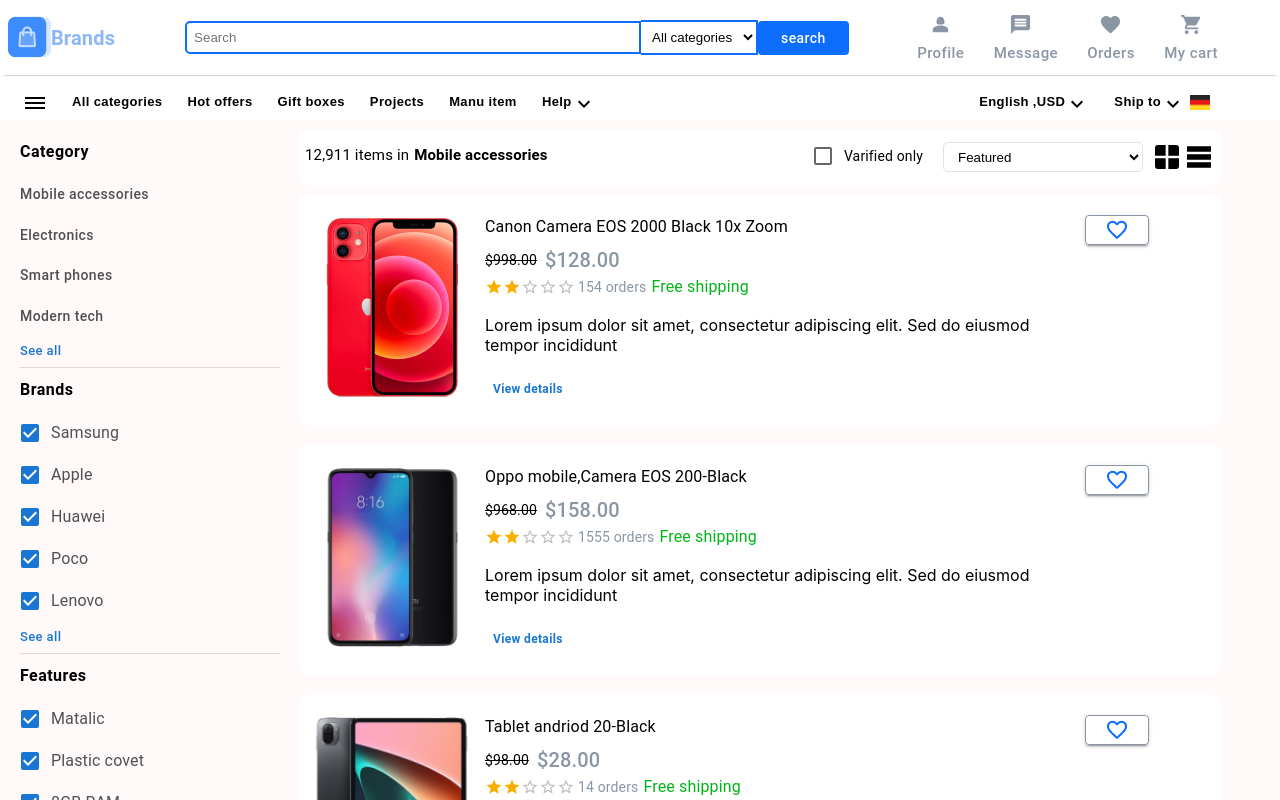
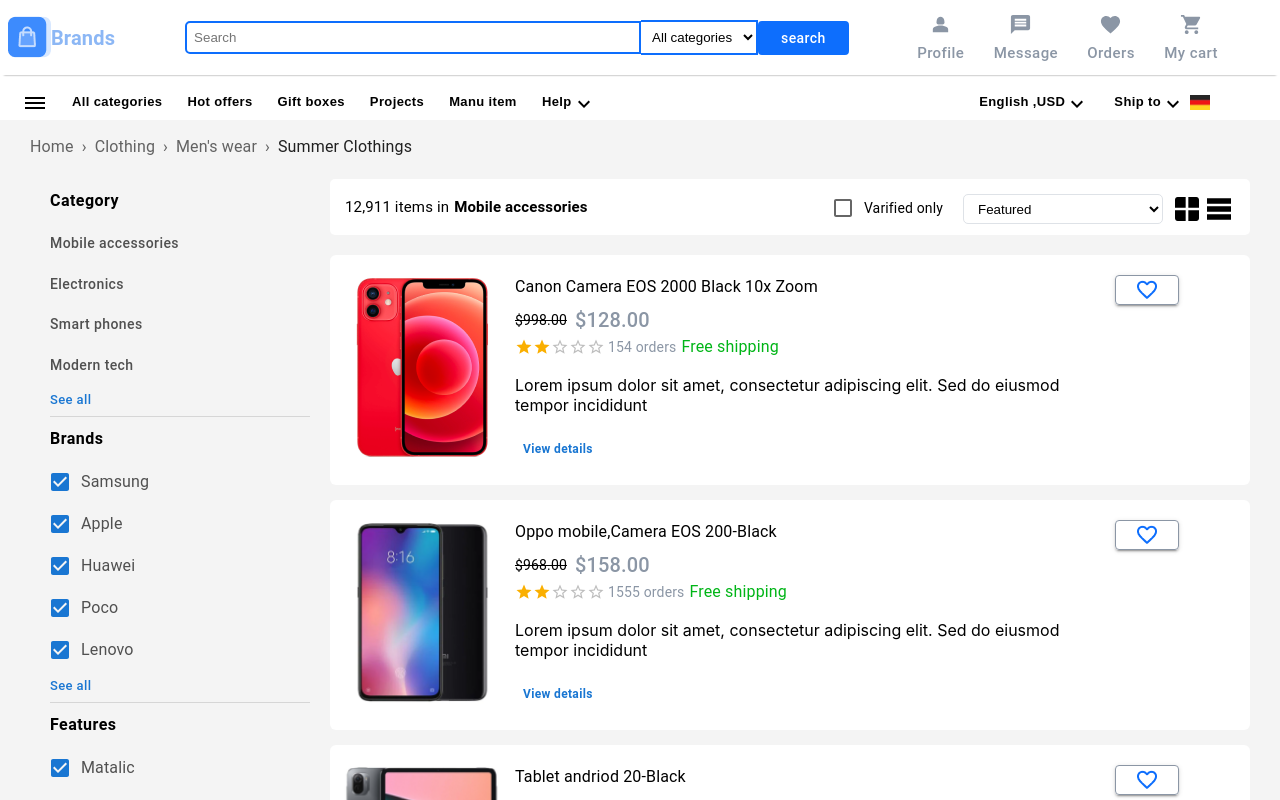
Before and after one commit to danialkhan0090/ecommerce-design-app, a React (Create React App) app in the folder my-app/: page /ProductPage in a window 1280 px wide. Shown: the top 800 px of the page. Built offline with nearby package versions, Linux system fonts and the light colour scheme.

Commit message:
breadcrumbs

```diff
--- a/my-app/src/components/ProductPage/ProductLeft.js
+++ b/my-app/src/components/ProductPage/ProductLeft.js
@@ -14,7 +14,7 @@
       <Grid2
         container
         margin={"10px 0px 20px 20px"}
-        sx={{ backgroundColor: "#FFF9F9" }}
+        sx={{ backgroundColor: "#F4F4F4" }}
         width={"280px"}
         height={"auto"}
       >
--- a/my-app/src/components/ProductPage/ProductRight.js
+++ b/my-app/src/components/ProductPage/ProductRight.js
@@ -70,7 +70,7 @@
             width: "920px",
             height: "auto",
             padding: "20px 0px 20px 0px",
-            margin: "10px 0px 20px 0px",
+            margin: "10px 0px 15px 0px",
             borderRadius: "6px",
           }}
         >
--- a/my-app/src/components/ProductPage/ProductTopBar.js
+++ b/my-app/src/components/ProductPage/ProductTopBar.js
@@ -20,7 +20,8 @@
         width={"auto"}
         justifyContent={"space-between"}
         mt={"10px"}
-        padding={"5px"}
+        mb={"20px"}
+        padding={"8px 15px 3px 15px"}
         sx={{ backgroundColor: "white", borderRadius: "5px" }}
       >
         <Grid2 mt={"10px"}>
--- a/my-app/src/components/ProductPage/index.js
+++ b/my-app/src/components/ProductPage/index.js
@@ -4,16 +4,21 @@
 import ProductLeft from "./ProductLeft";
 import ProductRight from "./ProductRight";
 import ProductTopBar from "./ProductTopBar";
+import BasicBreadcrumbs from "../breadCrumbs";
 function ProductPage() {
   return (
     <>
       <Grid2
         container
-        sx={{ backgroundColor: "#FFF9F9" }}
+        sx={{ backgroundColor: "#F4F4F4" }}
         display={"flex"}
         direction={"row"}
         width={"100%"}
+        pl={"30px"}
       >
+        <Grid2 width={"100%"} mt={"15px"} mb={"10px"}>
+          <BasicBreadcrumbs />
+        </Grid2>
         <Grid2>
           <ProductLeft />
         </Grid2>
--- /dev/null
+++ b/my-app/src/components/breadCrumbs/index.js
@@ -0,0 +1,51 @@
+import * as React from "react";
+import Breadcrumbs from "@mui/material/Breadcrumbs";
+import Typography from "@mui/material/Typography";
+import Link from "@mui/material/Link";
+
+function handleClick(event) {
+  event.preventDefault();
+  console.info("You clicked a breadcrumb.");
+}
+
+export default function BasicBreadcrumbs() {
+  const breadcrumbs = [
+    <Link
+      underline="hover"
+      key="1"
+      color="inherit"
+      href="/"
+      onClick={handleClick}
+    >
+      Home
+    </Link>,
+    <Link
+      underline="hover"
+      key="2"
+      color="inherit"
+      href="/material-ui/getting-started/installation/"
+      onClick={handleClick}
+    >
+      Clothing
+    </Link>,
+    <Link
+      underline="hover"
+      key="2"
+      color="inherit"
+      href="/material-ui/getting-started/installation/"
+      onClick={handleClick}
+    >
+      Men's wear
+    </Link>,
+
+    <Typography key="3" sx={{ color: "text.primary" }}>
+      Summer Clothings
+    </Typography>,
+  ];
+
+  return (
+    <Breadcrumbs separator="›" aria-label="breadcrumb">
+      {breadcrumbs}
+    </Breadcrumbs>
+  );
+}
```
